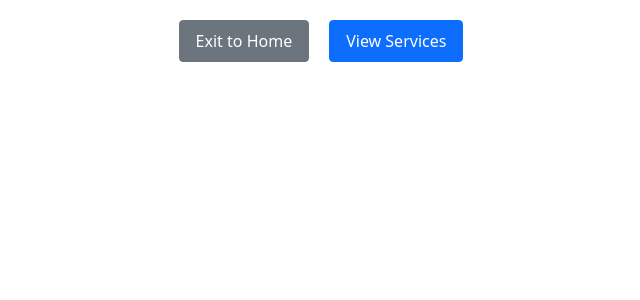
After one commit to JasonGrenier/CSIS4010_Grenier, a PHP site: page /user.php in a window 1280 px wide. The commit adds this page. Shown: the top 300 px of the page, without its empty margins (319-959 px from the left). Run offline with PHP 8.4, Linux system fonts and the light colour scheme.

```diff
--- a/global.php
+++ b/global.php
@@ -2,8 +2,8 @@
 require_once('database/database_manager.php');
 
 // uncomment when troubleshooting
-// ini_set('display_errors', 1);
-// error_reporting(E_ALL);
+ini_set('display_errors', 1);
+error_reporting(E_ALL);
 
 // comment when troubleshooting
 // set header to json
--- a/index.php
+++ b/index.php
@@ -41,7 +41,7 @@ $result = $connection->query($servicesQuery);
 <!-- ======= Intro Section ======= -->
 <section id="hero">
     <div class="hero-container">
-        <a href="index.php" class="hero-logo" data-aos="zoom-in"><img src="assets/img/kmbeauty.png" alt=""></a>
+        <a class="hero-logo" data-aos="zoom-in"><img src="assets/img/kmbeauty.png" alt=""></a>
         <h1 data-aos="zoom-in">Welcome To K & M Beauty Lounge</h1>
         <h2 data-aos="fade-up">We are here to help you look and feel your best.</h2>
         <a data-aos="fade-up" data-aos-delay="200" href="#about" class="btn-get-started scrollto">Get Started</a>
@@ -53,7 +53,7 @@ $result = $connection->query($servicesQuery);
     <div class="container d-flex align-items-center justify-content-between">
 
         <div class="logo">
-            <a href="index.php"><img src="assets/img/kmbeauty.png" alt="" class="img-fluid"></a>
+            <a href="login.php"><img src="assets/img/kmbeauty.png" alt="" class="img-fluid"></a>
         </div>
 
         <nav id="navbar" class="navbar">
--- /dev/null
+++ b/test.php
@@ -0,0 +1,5 @@
+<?php
+$name = $_POST["salon"];
+$pass = $_POST["uuid"];
+echo "Name: $name\n";
+echo "UUID: $pass\n";
--- /dev/null
+++ b/user.php
@@ -0,0 +1,35 @@
+<!DOCTYPE html>
+<html lang="en">
+<head>
+    <meta charset="UTF-8">
+    <meta name="viewport" content="width=device-width, initial-scale=1.0">
+    <title>User Dashboard</title>
+    <link href="https://cdn.jsdelivr.net/npm/bootstrap@5.0.0-beta1/dist/css/bootstrap.min.css" rel="stylesheet">
+    <style>
+        .center-nav {
+            display: flex;
+            justify-content: center;
+            padding: 20px 0;
+        }
+        .nav-link {
+            margin: 0 10px;
+        }
+    </style>
+</head>
+<body>
+
+<div class="container">
+    <nav class="center-nav">
+        <a href="index.php" class="nav-link btn btn-secondary">Exit to Home</a>
+        <a href="view_services.php" class="nav-link btn btn-primary">View Services</a>
+    </nav>
+
+    <!-- Content of user.php -->
+    <div class="user-content">
+        <!-- Your user specific content goes here -->
+    </div>
+</div>
+
+<script src="https://cdn.jsdelivr.net/npm/bootstrap@5.0.0-beta1/dist/js/bootstrap.bundle.min.js"></script>
+</body>
+</html>
```
Also changed, not shown: login.php (added, +42 -0 lines), login_process.php (added, +20 -0 lines).
